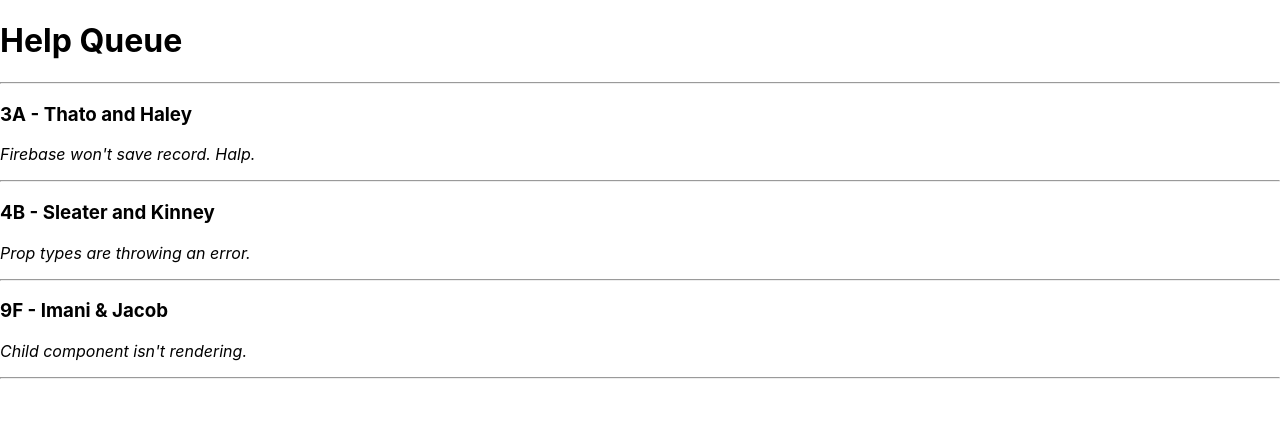
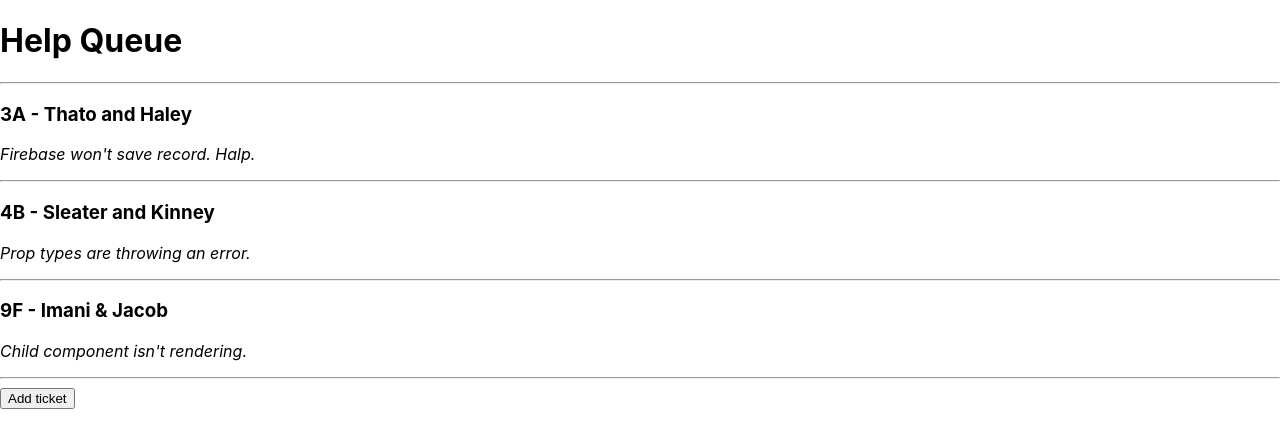
Before and after one commit to jieunkang-101/help-queue, a React (Create React App) app: page / in a window 1280 px wide. Shown: the top 448 px of the page. Built offline with nearby package versions, Linux system fonts and the light colour scheme.

Commit message:
add ticket button in TicketControl class component

```diff
--- a/src/components/TicketControl.js
+++ b/src/components/TicketControl.js
@@ -13,14 +13,17 @@ class TicketControl extends React.Component {
 
   render(){
     let currentlyVisibleState = null;
+    let addTicketButton = null;
     if (this.state.formVisibleOnPage) {
       currentlyVisibleState = <NewTicketForm />
     } else {
       currentlyVisibleState = <TicketList />
+      addTicketButton = <button onClick={this.handleClick}>Add ticket</button>
     }
     return (
       <React.Fragment>
         {currentlyVisibleState}
+        {addTicketButton}
       </React.Fragment>
     );
   }
```
